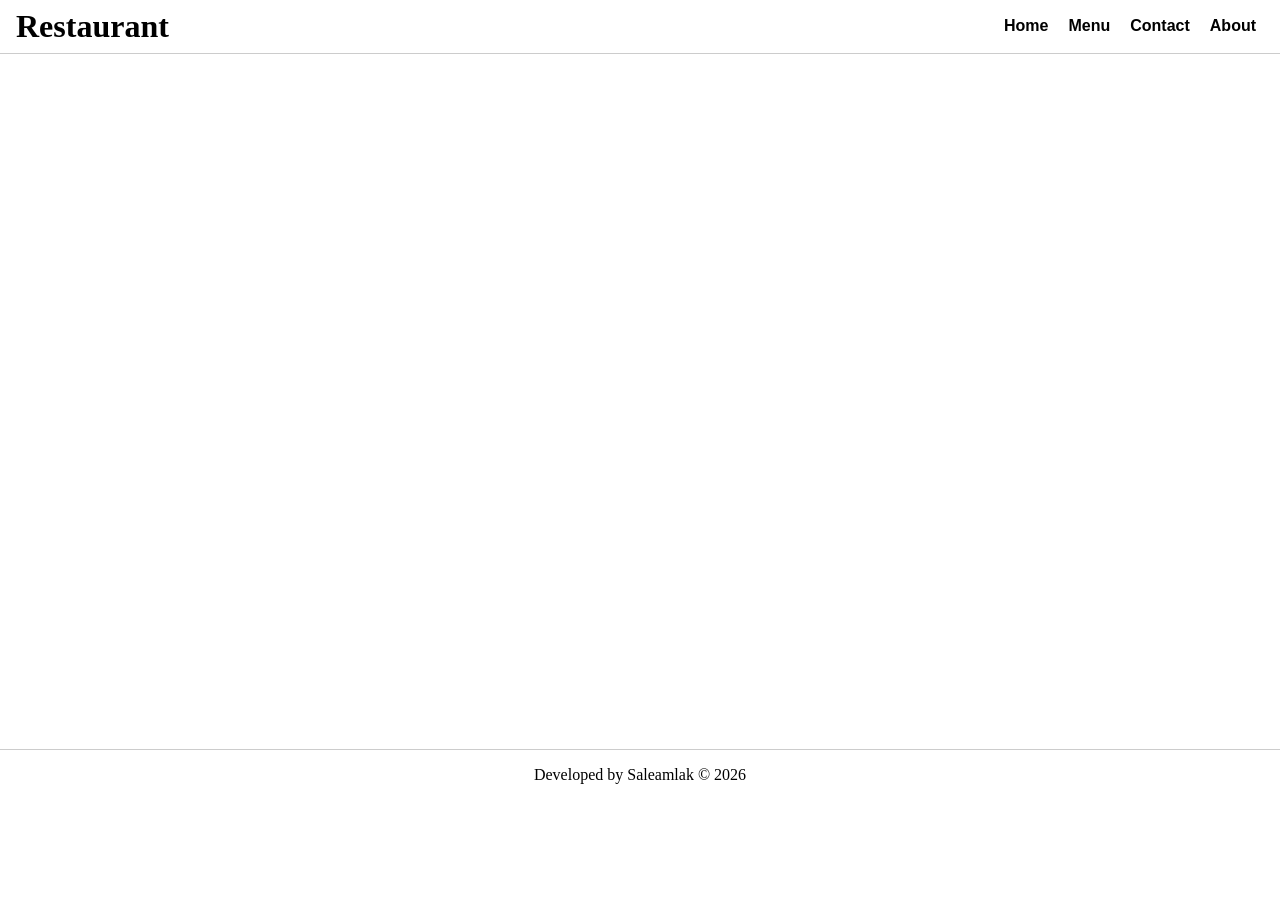
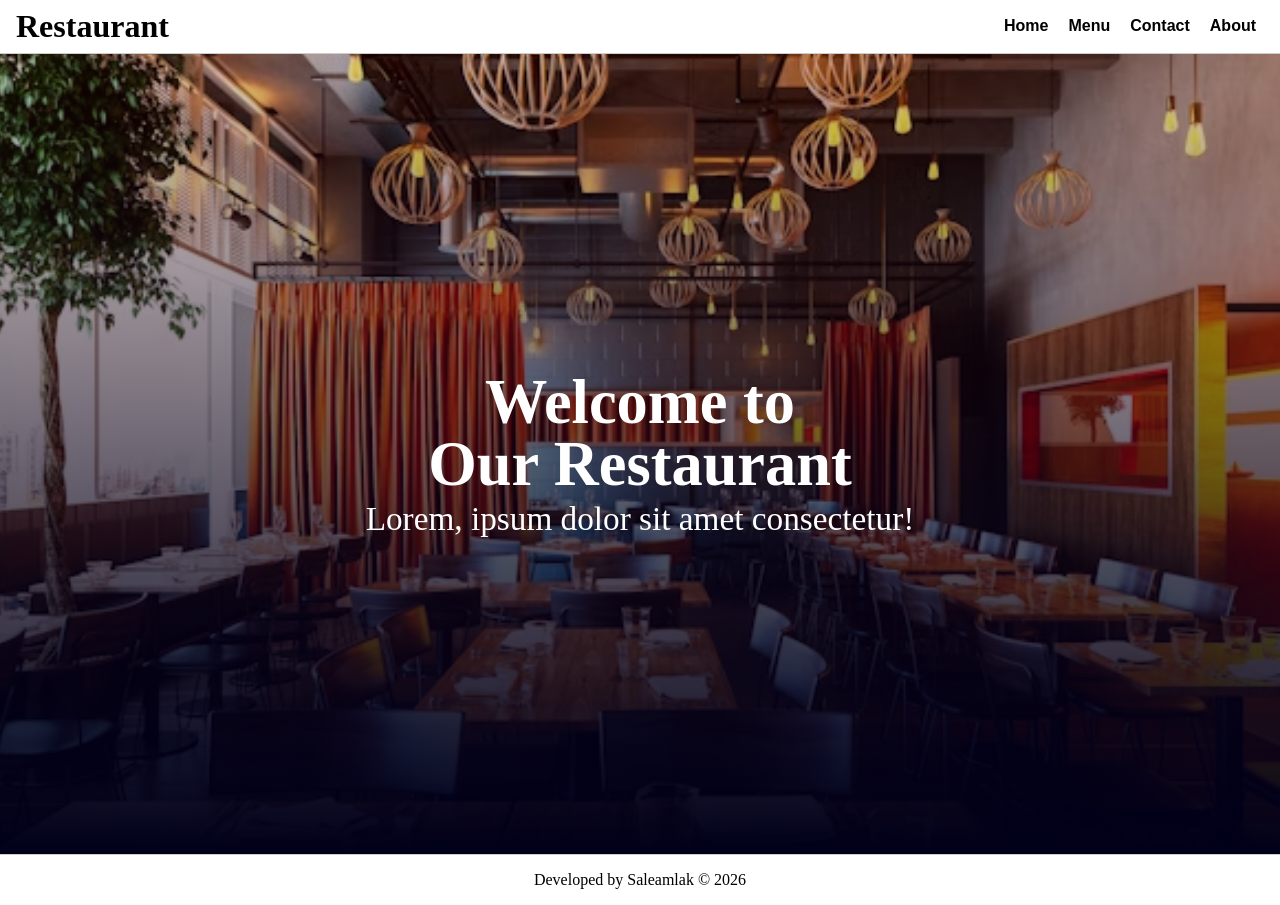
Before and after one commit to SaleamlakH/restaurant-page, a website built with webpack: page src/template.html in a window 1280 px wide. Before the commit the page ends 800 px from the top, so only its background shows below. Built offline with nearby package versions, Linux system fonts and the light colour scheme.

Commit message:
Feat: Add home page module with styled hero section

```diff
--- /dev/null
+++ b/src/home.js
@@ -0,0 +1,19 @@
+const heroSection = document.createElement('section');
+const heroText = document.createElement('div');
+const heroHeader = document.createElement('h1');
+const heroDescription = document.createElement('span');
+
+// header
+heroHeader.textContent = "Welcome to\nOur Restaurant"
+heroHeader.classList.add('hero-header')
+
+// descriptive text
+heroDescription.textContent = 'Lorem, ipsum dolor sit amet consectetur!'
+
+heroText.appendChild(heroHeader);
+heroText.appendChild(heroDescription);
+
+heroSection.classList.add('hero-section')
+heroSection.appendChild(heroText);
+
+export default heroSection;
--- a/src/index.js
+++ b/src/index.js
@@ -1,4 +1,5 @@
-import './style.css'
+import './style.css';
+import heroSection from './home.js';
 
-// test everything works fine
-console.log("hello");
+const main = document.querySelector('main');
+main.appendChild(heroSection);
--- a/src/style.css
+++ b/src/style.css
@@ -47,6 +47,40 @@ main {
   flex: 1;
 }
 
+.hero-section {
+  color: hsl(0 0 100);
+  font-size: calc(1rem + 2vw);
+  white-space: pre-wrap;
+  text-align: center;
+  line-height: 1;
+  background: no-repeat center/auto max(100vw, 100vh)
+    url('./assets/hero-section-background.jpg') hsl(0 0 0);
+
+  height: 100vh;
+  position: relative;
+  z-index: 1;
+  display: flex;
+  flex-direction: column;
+  justify-content: center;
+}
+
+.hero-section::before {
+  content: '';
+  position: absolute;
+  width: 100%;
+  height: 100%;
+  z-index: -1;
+  background: linear-gradient(hsl(0 100 15 / 0.2), hsl(240 100 5));
+}
+
+.hero-header {
+  margin: 0;
+}
+
+.hero-section span {
+  font-size: 0.8em;
+}
+
 footer {
   font-size: 1rem;
   text-align: center;
--- a/src/template.html
+++ b/src/template.html
@@ -16,7 +16,9 @@
       </nav>
     </header>
 
-    <main></main>
+    <main>
+      <!-- dynamically generated contents will be added here -->
+    </main>
 
     <footer>Developed by Saleamlak &copy; 2026</footer>
   </body>
```
Also changed, not shown: src/assets/hero-section-background.jpg (added).
